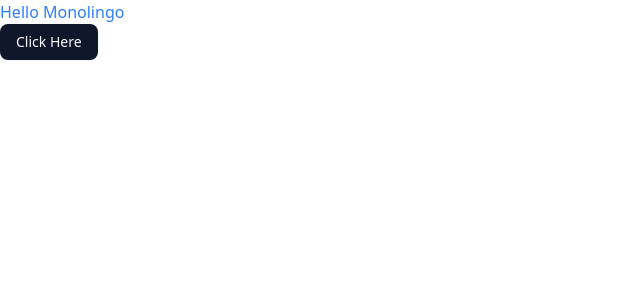
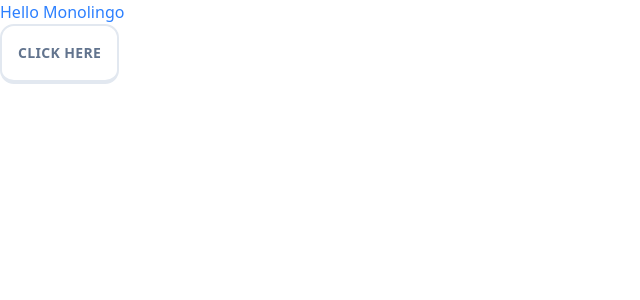
Before and after one commit to KRIMZ911/Mongolingo, a Next.js app in the folder mongolingo/: page / in a window 1280 px wide. Shown: the top 300 px of the page, without its empty margins (0-640 px from the left). Built offline with nearby package versions, Linux system fonts and the light colour scheme.

Commit message:
3D buttons

```diff
--- /dev/null
+++ b/mongolingo/app/buttons/page.tsx
@@ -0,0 +1,13 @@
+import { Button } from "@/components/ui/button"
+
+const ButtonsPage = () => {
+    return (
+        <div className="p-4 space-y-4 flex flex-col max-w-[200px]">Buttons Page!!!
+            <Button>Default</Button>
+            <Button variant="primary">Primary</Button>
+            <Button>Priamry Outline</Button>
+        </div>
+    )
+}
+
+export default ButtonsPage;
--- a/mongolingo/app/page.tsx
+++ b/mongolingo/app/page.tsx
@@ -1,8 +1,8 @@
-import {Button} from "@/components/ui/button"
+import { Button } from "@/components/ui/button"
 export default function Home() {
-  return(
+  return (
     <div><p className="text-blue-500">Hello Monolingo</p>
-    <Button>Click Here</Button>
+      <Button>Click Here</Button>
     </div>
   )
 }
--- a/mongolingo/components/ui/button.tsx
+++ b/mongolingo/components/ui/button.tsx
@@ -5,27 +5,21 @@ import { cva, type VariantProps } from "class-variance-authority"
 import { cn } from "@/lib/utils"
 
 const buttonVariants = cva(
-  "inline-flex items-center justify-center gap-2 whitespace-nowrap rounded-md text-sm font-medium transition-all disabled:pointer-events-none disabled:opacity-50 [&_svg]:pointer-events-none [&_svg:not([class*='size-'])]:size-4 shrink-0 [&_svg]:shrink-0 outline-none focus-visible:border-ring focus-visible:ring-ring/50 focus-visible:ring-[3px] aria-invalid:ring-destructive/20 dark:aria-invalid:ring-destructive/40 aria-invalid:border-destructive",
+  "inline-flex items-center justify-center gap-2 whitespace-nowrap rounded-xl text-sm font-medium transition-all disabled:pointer-events-none disabled:opacity-50 [&_svg]:pointer-events-none [&_svg:not([class*='size-'])]:size-4 shrink-0 [&_svg]:shrink-0 outline-none focus-visible:border-ring focus-visible:ring-ring/50 focus-visible:ring-[3px] aria-invalid:ring-destructive/20 dark:aria-invalid:ring-destructive/40 aria-invalid:border-destructive uppercase tracking-wide font-bold",
   {
     variants: {
       variant: {
         default:
-          "bg-primary text-primary-foreground shadow-xs hover:bg-primary/90",
-        destructive:
-          "bg-destructive text-white shadow-xs hover:bg-destructive/90 focus-visible:ring-destructive/20 dark:focus-visible:ring-destructive/40 dark:bg-destructive/60",
-        outline:
-          "border bg-background shadow-xs hover:bg-accent hover:text-accent-foreground dark:bg-input/30 dark:border-input dark:hover:bg-input/50",
-        secondary:
-          "bg-secondary text-secondary-foreground shadow-xs hover:bg-secondary/80",
-        ghost:
-          "hover:bg-accent hover:text-accent-foreground dark:hover:bg-accent/50",
-        link: "text-primary underline-offset-4 hover:underline",
+          "bg-white text-blue border-slate-200 border-2 border-b-[4px] active:border-b-[2px] hover:bg-slate-100 text-slate-500",
+        primary: "bg-sky-400 text-primary-foreground hover:bg-sky-400/90 border-sky-500 border-b-[4px] active:border-b-0",
+        primaryOutline: "bg-white",
       },
       size: {
-        default: "h-9 px-4 py-2 has-[>svg]:px-3",
-        sm: "h-8 rounded-md gap-1.5 px-3 has-[>svg]:px-2.5",
-        lg: "h-10 rounded-md px-6 has-[>svg]:px-4",
+        default: "h-15 px-4 py-2 has-[>svg]:px-3",
+        sm: "h-8  gap-1.5 px-3 has-[>svg]:px-2.5",
+        lg: "h-10  px-6 has-[>svg]:px-4",
         icon: "size-9",
+        rounded: "rounded-full"
       },
     },
     defaultVariants: {
```
